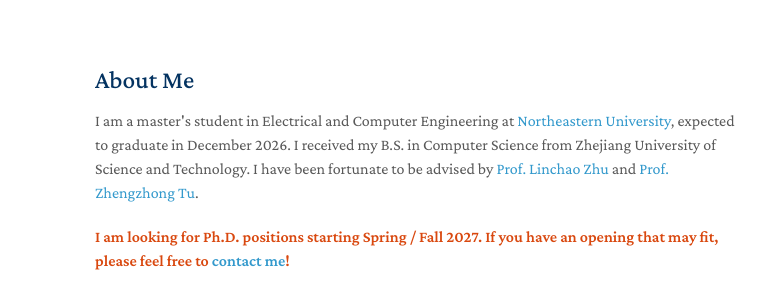
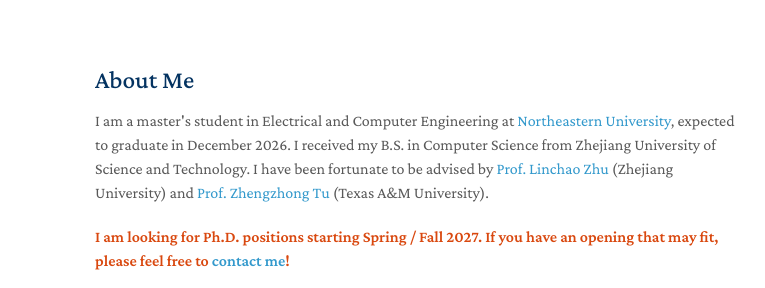
Before and after one commit to ShengyunZhong/ShengyunZhong.github.io, a plain HTML site: page index.html in a window 1280 px wide. Shown: the top 288 px of the page, 375-1140 px from the left. Drawn offline with nearby package versions, Linux system fonts and the light colour scheme; some icons are missing.

Commit message:
Add advisor affiliations

```diff
--- a/index.html
+++ b/index.html
@@ -54,7 +54,7 @@
 
 <h2 id="about-me">About Me</h2>
 
-<p>I am a master's student in Electrical and Computer Engineering at <a href="https://www.northeastern.edu/">Northeastern University</a>, expected to graduate in December 2026. I received my B.S. in Computer Science from Zhejiang University of Science and Technology. I have been fortunate to be advised by <a href="https://scholar.google.com/citations?user=9ZukE28AAAAJ&amp;hl=en">Prof. Linchao Zhu</a> and <a href="https://scholar.google.com/citations?user=9ajdZaEAAAAJ&amp;hl=en">Prof. Zhengzhong Tu</a>.</p>
+<p>I am a master's student in Electrical and Computer Engineering at <a href="https://www.northeastern.edu/">Northeastern University</a>, expected to graduate in December 2026. I received my B.S. in Computer Science from Zhejiang University of Science and Technology. I have been fortunate to be advised by <a href="https://scholar.google.com/citations?user=9ZukE28AAAAJ&amp;hl=en">Prof. Linchao Zhu</a> (Zhejiang University) and <a href="https://scholar.google.com/citations?user=9ajdZaEAAAAJ&amp;hl=en">Prof. Zhengzhong Tu</a> (Texas A&amp;M University).</p>
 
 <p class="seeking">I am looking for Ph.D. positions starting Spring / Fall 2027. If you have an opening that may fit, please feel free to <a href="#" class="copy-email" title="Click to copy email">contact me</a>!</p>
 
```
